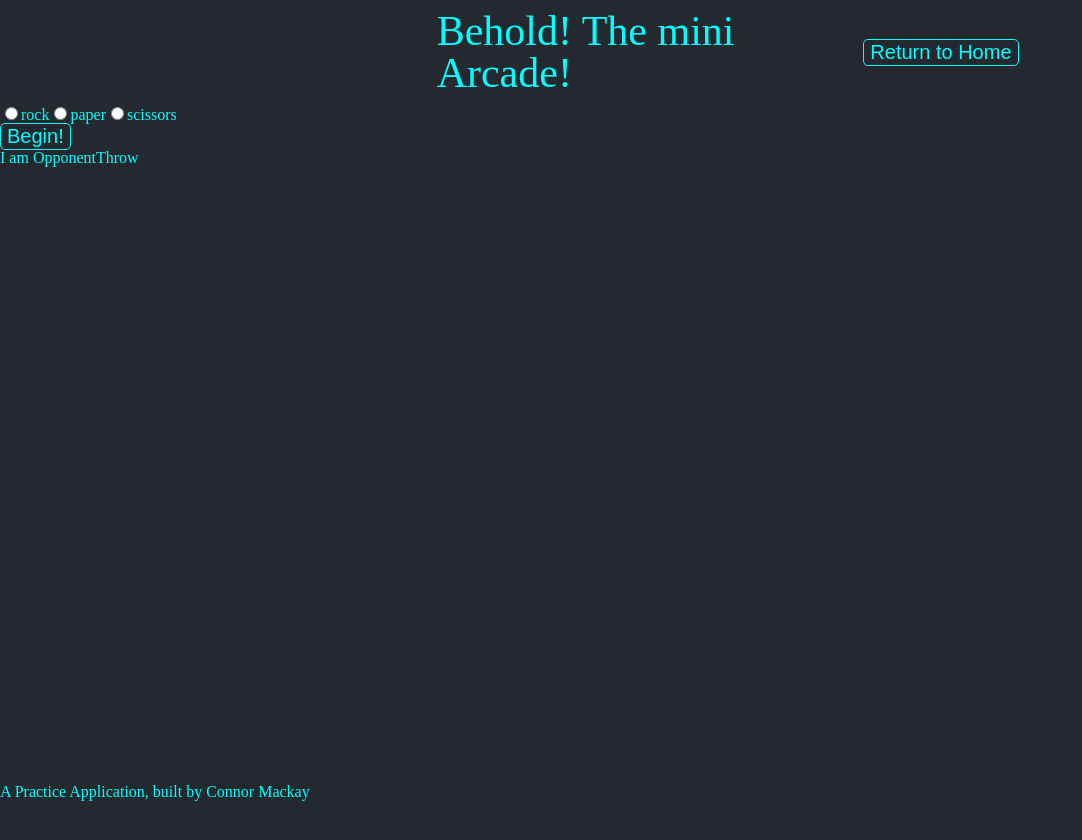
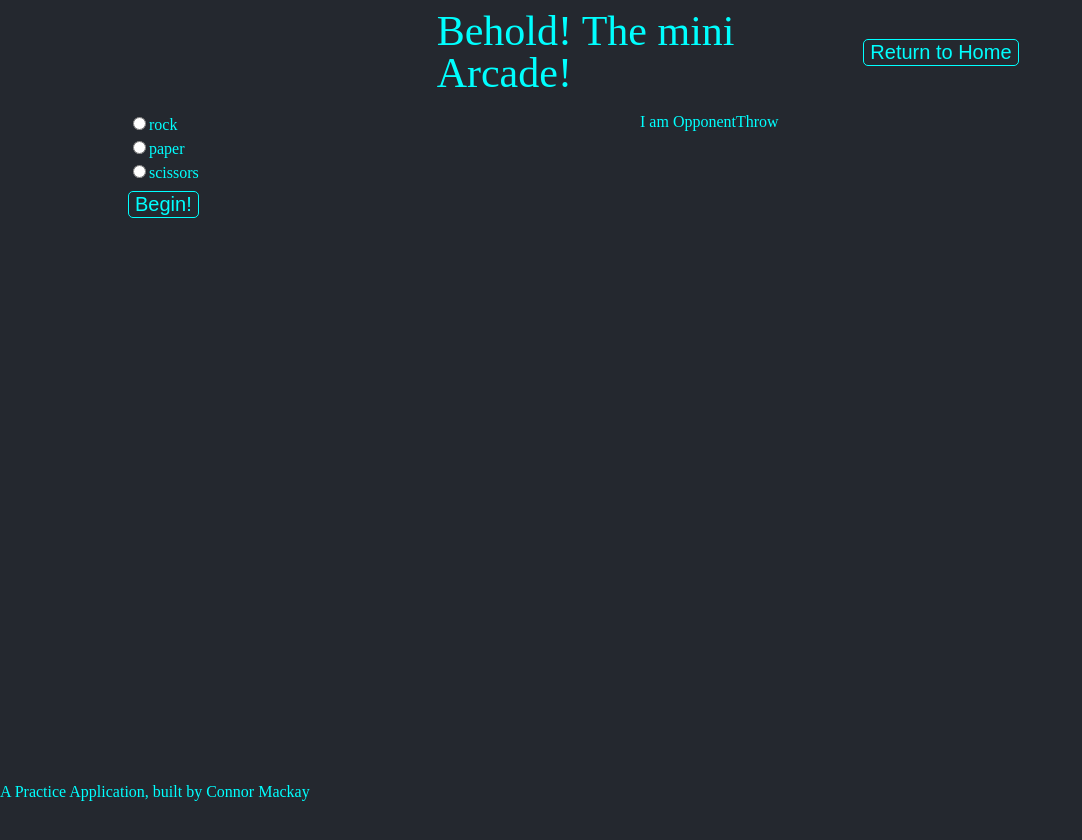
Before and after one commit to CD-Mackay/mini-arcade, a React app: page /rockpaperscissors in a window 1280 px wide. Shown: the top 840 px of the page, without its empty margins (0-1082 px from the left). Built offline with nearby package versions, Linux system fonts and the light colour scheme.

Commit message:
style rockpaper scissors

```diff
--- a/client/src/components/atoms/GameList/GameList.js
+++ b/client/src/components/atoms/GameList/GameList.js
@@ -24,7 +24,7 @@ const GameList = () => {
         <GameListItem
         game="rockpaperscissors"
         name="Rock Paper Scissors"
-        description=""/>
+        description="For those who can't do"/>
         <GameListItem />
         <GameListItem />
         <GameListItem />
--- a/client/src/components/games/rockPaperScissors/RockPaper.js
+++ b/client/src/components/games/rockPaperScissors/RockPaper.js
@@ -29,10 +29,12 @@ const RockPaper = () => {
 
   return (
     <StyledRockPaper>
-      <ThrowSelect
-      input={input}
-      setInput={setInput} />
-      <Button onClick={handleGame} message="Begin!" />
+      <div>
+        <ThrowSelect
+        input={input}
+        setInput={setInput} />
+        <Button onClick={handleGame} message="Begin!" />
+      </div>
       <OpponentThrow />
     </StyledRockPaper>
   )
--- a/client/src/components/games/rockPaperScissors/StyledRockPaper.js
+++ b/client/src/components/games/rockPaperScissors/StyledRockPaper.js
@@ -1,6 +1,11 @@
 import styled from 'styled-components';
 
 const StyledRockPaper = styled.section`
+width: 80vw;
+margin: 0 auto;
+display: grid;
+grid-template-columns: 1fr 1fr;
+padding: 10px;
 
 `
 
--- a/client/src/components/games/rockPaperScissors/atoms/ThrowSelect/StyledThrowSelect.js
+++ b/client/src/components/games/rockPaperScissors/atoms/ThrowSelect/StyledThrowSelect.js
@@ -1,7 +1,12 @@
 import styled from 'styled-components';
 
 const StyledThrowSelect = styled.div`
-
+margin-bottom: 10px;
+div {
+  div {
+    margin-bottom: 5px;
+  }
+}
 `
 
 export default StyledThrowSelect;
--- a/client/src/components/games/rockPaperScissors/atoms/ThrowSelect/ThrowSelect.js
+++ b/client/src/components/games/rockPaperScissors/atoms/ThrowSelect/ThrowSelect.js
@@ -9,6 +9,7 @@ const ThrowSelect = ({input, setInput}) => {
   return (
     <StyledThrowSelect>
       <div >
+        <div>
           <input
           type="radio"
           name="throw-select"
@@ -16,6 +17,8 @@ const ThrowSelect = ({input, setInput}) => {
           onChange={(event) => setInput(event.target.value)}
           />
           <label htmlFor="rock">rock</label>
+        </div>
+        <div>
           <input
           type="radio"
           name="throw-select"
@@ -23,6 +26,8 @@ const ThrowSelect = ({input, setInput}) => {
           onChange={(event) => setInput(event.target.value)}
           />
           <label htmlFor="paper">paper</label>
+        </div>
+        <div>
           <input
           type="radio"
           name="throw-select"
@@ -31,6 +36,7 @@ const ThrowSelect = ({input, setInput}) => {
           />
           <label htmlFor="scissors">scissors</label>
         </div>
+      </div>
     </StyledThrowSelect>
   )
 };
```
Lines whose indentation alone changed are shown as unchanged.
